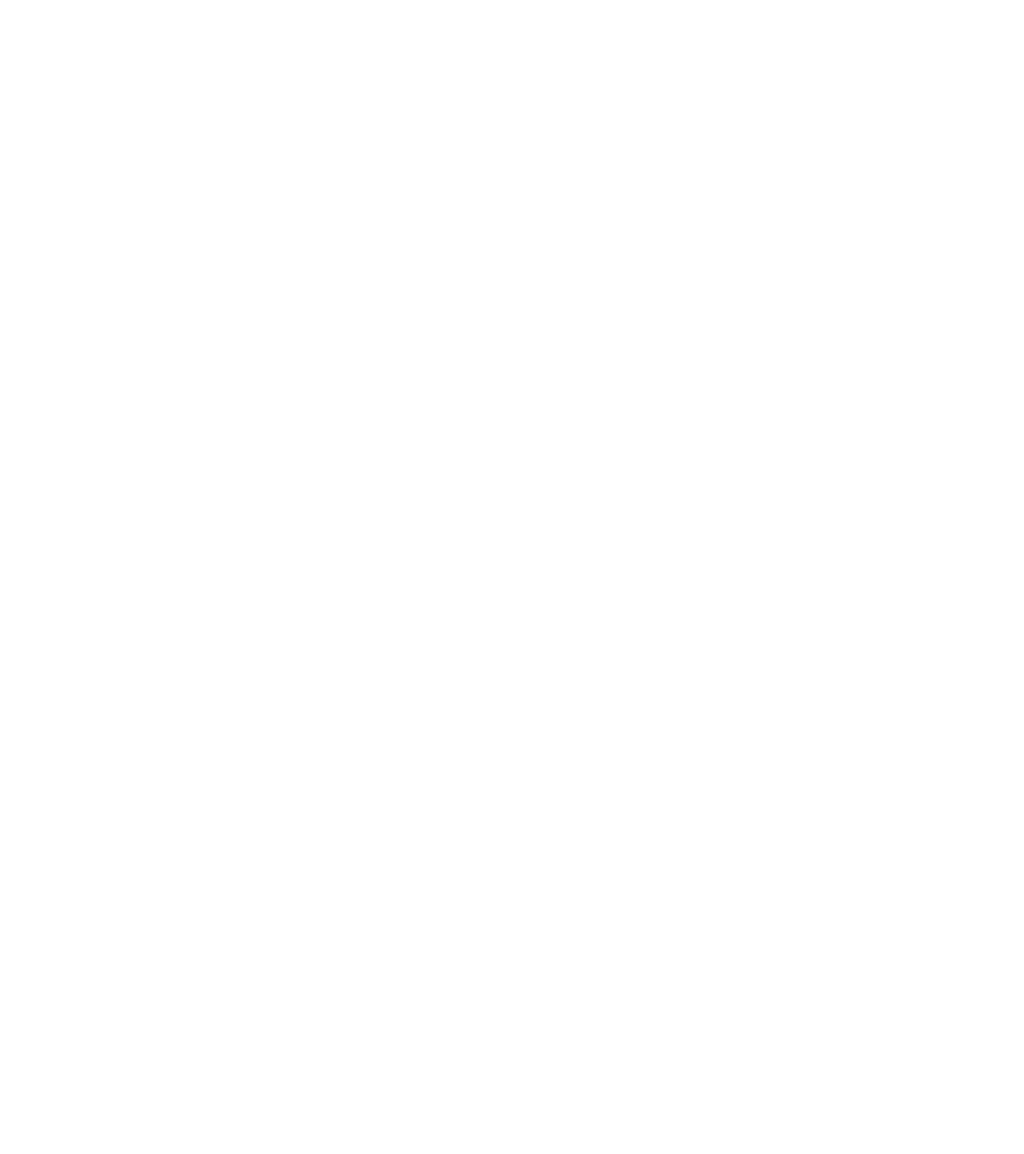
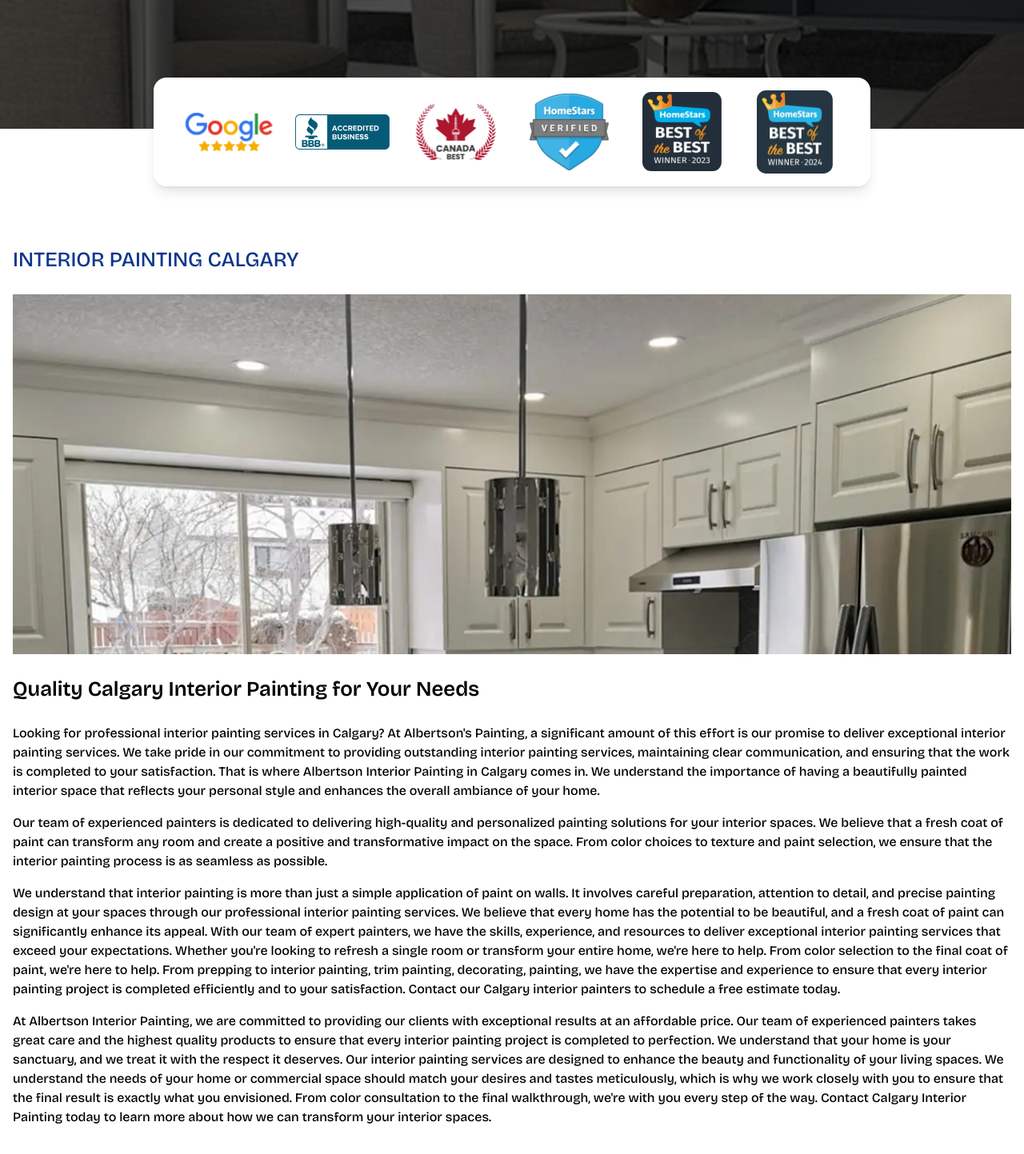
Before and after one commit to ditinus/albarta-painting-react19-website, a Next.js app: page /service-detail in a window 1280 px wide. Before the commit this address had no page. Shown: the part 567-2010 px from the top of the page at 80% size. Before the commit the page ends 800 px from the top, so only its background shows below. Built offline with nearby package versions, Linux system fonts and the light colour scheme.

Commit message:
build update on home page

```diff
--- /dev/null
+++ b/app/service-detail/page.tsx
@@ -0,0 +1,114 @@
+import Image from "next/image";
+import { Button } from "@/components/ui/button";
+import ServiceDetail from "@/public/service-detail.png";
+import Footer from "@/components/ui/footer";
+import HomeBanner from "@/components/HomeBanner/home-banner";
+import ContactFormSection from "@/components/ContactFormSection";
+import { Navbar } from "@/components/navbar";
+import BlogHeros from "@/components/blogs-hero";
+import blogsBanner from "@/public/blogs-banner.png";
+export default function InteriorPaintingCalgary() {
+  return (
+    <>
+      <Navbar />
+
+    <BlogHeros
+      title="Interior "
+      title2="Painting Painting Calgary"
+      subtitle="Quality Calgary Interior Painting for Your Needs"
+      imageSrc={blogsBanner}
+      quoteLink="/quote"
+      bookLink="/contact"
+      quoteText="Get a Free Quote"
+      bookText="Book Now"
+    />
+
+      <div className="max-w-7xl mx-auto px-4 py-8 mt-10">
+        <header className="mb-6">
+          <h1 className="text-[26px] font-medium text-[#0D378D]">
+            INTERIOR PAINTING CALGARY
+          </h1>
+        </header>
+
+        <div className="space-y-6">
+          <div className="relative w-full h-[300px] sm:h-[400px] md:h-[450px] overflow-hidden ">
+            <Image
+              src={ServiceDetail}
+              alt="Modern kitchen with white cabinets and stainless steel appliances"
+              fill
+              className="object-cover"
+              priority
+            />
+          </div>
+
+          <h2 className="lg:text-[26px]  text-[20px] font-semibold text-black">
+            Quality Calgary Interior Painting for Your Needs
+          </h2>
+
+          <div className="space-y-4 text-[16px]  text-black">
+            <p>
+              Looking for professional interior painting services in Calgary? At
+              Albertson's Painting, a significant amount of this effort is our
+              promise to deliver exceptional interior painting services. We take
+              pride in our commitment to providing outstanding interior painting
+              services, maintaining clear communication, and ensuring that the
+              work is completed to your satisfaction. That is where Albertson
+              Interior Painting in Calgary comes in. We understand the
+              importance of having a beautifully painted interior space that
+              reflects your personal style and enhances the overall ambiance of
+              your home.
+            </p>
+
+            <p>
+              Our team of experienced painters is dedicated to delivering
+              high-quality and personalized painting solutions for your interior
+              spaces. We believe that a fresh coat of paint can transform any
+              room and create a positive and transformative impact on the space.
+              From color choices to texture and paint selection, we ensure that
+              the interior painting process is as seamless as possible.
+            </p>
+
+            <p>
+              We understand that interior painting is more than just a simple
+              application of paint on walls. It involves careful preparation,
+              attention to detail, and precise painting design at your spaces
+              through our professional interior painting services. We believe
+              that every home has the potential to be beautiful, and a fresh
+              coat of paint can significantly enhance its appeal. With our team
+              of expert painters, we have the skills, experience, and resources
+              to deliver exceptional interior painting services that exceed your
+              expectations. Whether you're looking to refresh a single room or
+              transform your entire home, we're here to help. From color
+              selection to the final coat of paint, we're here to help. From
+              prepping to interior painting, trim painting, decorating,
+              painting, we have the expertise and experience to ensure that
+              every interior painting project is completed efficiently and to
+              your satisfaction. Contact our Calgary interior painters to
+              schedule a free estimate today.
+            </p>
+
+            <p>
+              At Albertson Interior Painting, we are committed to providing our
+              clients with exceptional results at an affordable price. Our team
+              of experienced painters takes great care and the highest quality
+              products to ensure that every interior painting project is
+              completed to perfection. We understand that your home is your
+              sanctuary, and we treat it with the respect it deserves. Our
+              interior painting services are designed to enhance the beauty and
+              functionality of your living spaces. We understand the needs of
+              your home or commercial space should match your desires and tastes
+              meticulously, which is why we work closely with you to ensure that
+              the final result is exactly what you envisioned. From color
+              consultation to the final walkthrough, we're with you every step
+              of the way. Contact Calgary Interior Painting today to learn more
+              about how we can transform your interior spaces.
+            </p>
+          </div>
+        </div>
+      </div>
+      <HomeBanner />
+      <ContactFormSection />
+      <Footer />
+    </>
+  );
+}
--- a/app/services/page.tsx
+++ b/app/services/page.tsx
@@ -108,7 +108,7 @@ export default function Services() {
 
 
               <Link
-              href="/quote"
+              href="/service-detail"
               className="bg-[#0D378D] text-white pl-5 pr-2 py-1.5   border-2 border-white rounded-full font-medium  flex items-center justify-center"
             >
               {service.buttonText}
--- a/components/ContactFormSection/index.tsx
+++ b/components/ContactFormSection/index.tsx
@@ -9,12 +9,11 @@ const ContactFormSection = () => {
       {" "}
       <div className="grid md:grid-cols-2 gap-8 lg:my-10 my-10 ">
         <div className="flex flex-col justify-center w-full  ">
-          <h2 className="text-[26px] lg:text-[45px] font-bold text-[#0D378D] uppercase mb-2">
-            Have a project in mind or need a quote?
+          <h2 className="text-[26px] lg:text-[45px] font-medium lg:leading-15 text-[#0D378D] uppercase mb-2">
+            Have a project in <br/> mind or need a <br /> quote?
           </h2>
           <p className="text-muted-foreground mb-4 text-black">
-            {`Let us know what your project involves  in Calgary, and we'll respond
-        to your inquiry as soon as we can.`}
+            Get in touch with our expert painters in Calgary. We’d be <br /> happy to help bring your vision to life!
           </p>
         </div>
 
--- a/components/ReviewsCarousel.tsx
+++ b/components/ReviewsCarousel.tsx
@@ -44,15 +44,15 @@ const reviews = [
 
 const ReviewsCarousel = () => {
   return (
-    <div className=" mb-20  ">
+    <div className=" lg:mb-20 mb-10 lg:mt-20  ">
       <ServiceSection
         title="What Our Clients Say"
         description="Real Reviews from Satisfied <br /> Customers"
         buttonText="Read More Reviews"
       />
 
-      <div className="flex lg:justify-center  sm:justify-start   mb-20 mt-10 ">
-        <Image src={GoogleLogo} className=" lg:w-64  w-40 " alt="google-logo" />
+      <div className="flex lg:justify-center lg:mx-auto  container px-4 sm:justify-start lg:mb-20 mb-10 mt-10 ">
+        <Image src={GoogleLogo} className=" lg:w-64 w-40 " alt="google-logo" />
       </div>
       <div className="relative  px-10 mx-auto  rounded-0">
         <Swiper
@@ -77,7 +77,7 @@ const ReviewsCarousel = () => {
           }}
         >
           {reviews.map((review, index) => (
-            <SwiperSlide key={index} className="flex flex-col justify-between  ml-5 mr-5">
+            <SwiperSlide key={index} className="flex flex-col justify-between  ml-5 ">
               <div className="bg-[#E2E7F1] shadow-lg   relative rounded-xl lg:p-4  pl-10   p-0   flex flex-col justify-center review_card">
                 {/* Adjusted the images to be inside the flex container without absolute positioning */}
                 <div className="">
@@ -85,8 +85,8 @@ const ReviewsCarousel = () => {
                   <Image src={Reviews2} alt="Review Image"  className="mx-auto absolute bottom-[20px] left-[28px] h-[150px]" />
                   <Image src={Reviews3} alt="Review Image"  className="mx-auto absolute bottom-[20px] right-[-10px]" />
                 </div>
-                <div className="p-[25px]">
-                  <p className="review-text text-base  font-normal text-black mb-4  pt-[40px] lg:pl-[30px] sm:pl-[20px] sm:pr-[-40px] pb-0 ">{review.review}</p>
+                <div className="p-[25px] ">
+                  <p className="review-text text-base  font-normal text-black mb-4  lg:text-[15px] text-[11px]  pt-[40px] lg:pl-[30px] sm:pl-[20px] sm:pr-[-40px] pb-0 ">{review.review}</p>
                   <span className=" font-bold text-sm sm:text-lg text-[#202020] lg:pl-[22px]  md:pl-[12px] sm:pl-[-20px]">{review.name}</span>
                 </div>
               </div>
--- a/components/gallery/page.tsx
+++ b/components/gallery/page.tsx
@@ -23,7 +23,7 @@ const OurGallery: React.FC = () => {
   return (
     <div className="gallery-carousel ">
 
-      <div className="mt-3">
+      <div className=" lg:mt-20 lg:mb-16 my-10 ">
       <ServiceSection
         title="Our Gallery"
         description="See the Magic of Transformation  <br />  with Our Painting Work "
@@ -31,7 +31,7 @@ const OurGallery: React.FC = () => {
       />
       </div>
 
-      <div className="container-fluid lg:mt-20 mt-10">
+      <div className="container-fluid ">
         <div className="gallery-slide-start">
           <div className="gallery-slide">
             <Image src={offer1} className="img-fluid" alt={""} />
--- a/components/our-services.tsx
+++ b/components/our-services.tsx
@@ -48,11 +48,14 @@ export default function OurServices() {
 
   return (
     <>
+
+    <div className="lg:mb-15 mb-10 ">
       <ServiceSection
         title="Our Services"
         description="Bringing Colour to Every Corner <br /> of Your Home and Business"
         buttonText="Explore Our Services"
       />
+      </div>
 
       <div className="w-full bg-black text-white mb-10">
         <div className="container mx-auto max-w-7xl py-8 px-4 lg:py-30">
--- a/components/service-section.tsx
+++ b/components/service-section.tsx
@@ -16,7 +16,7 @@ const ServiceSection: React.FC<ServiceSectionProps> = ({
   const descriptionLines = description.split("<br />");
 
   return (
-    <section className="pt-12 bg-white">
+    <section className=" bg-white">
       <div className="container mx-auto px-4 max-w-7xl">
         <p className="text-black font-medium text-[18px] lg:text-[22px]">{title}</p>
         <div className="flex flex-col md:flex-row justify-between  mb-8">
--- a/components/ui/footer.tsx
+++ b/components/ui/footer.tsx
@@ -175,8 +175,8 @@ export default function Footer() {
         {/* Header */}
         <div className="flex flex-col md:flex-row justify-between  mb-6">
           <div className=" md:text-left mb-6 md:mb-0">
-            <h2 className="text-[44px] font-light uppercase tracking-wider">
-              {`LET'S`}
+            <h2 className="text-[44px] font-semibold uppercase tracking-wider">
+              LET'S
             </h2>
             <h1 className="text-3xl md:text-[77px] font-bold">GET IN TOUCH</h1>
           </div>
```
Also changed, not shown: public/service-detail.png (added).
